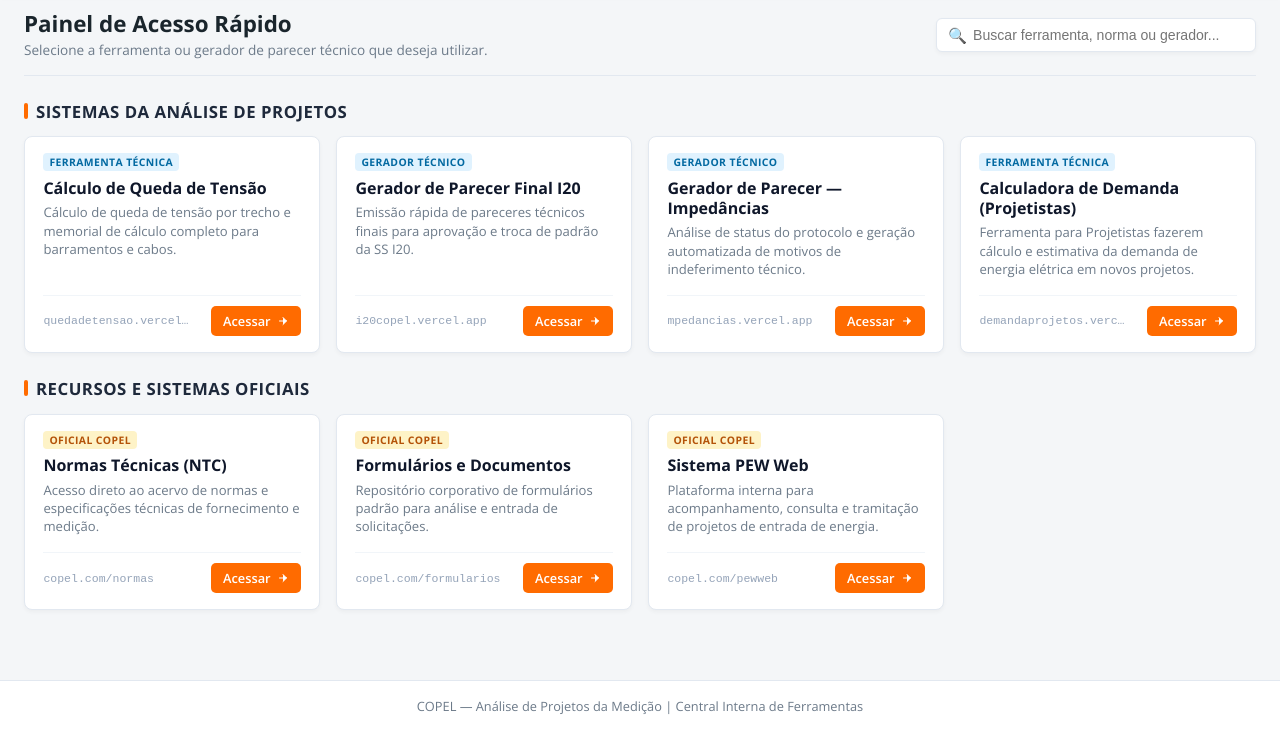
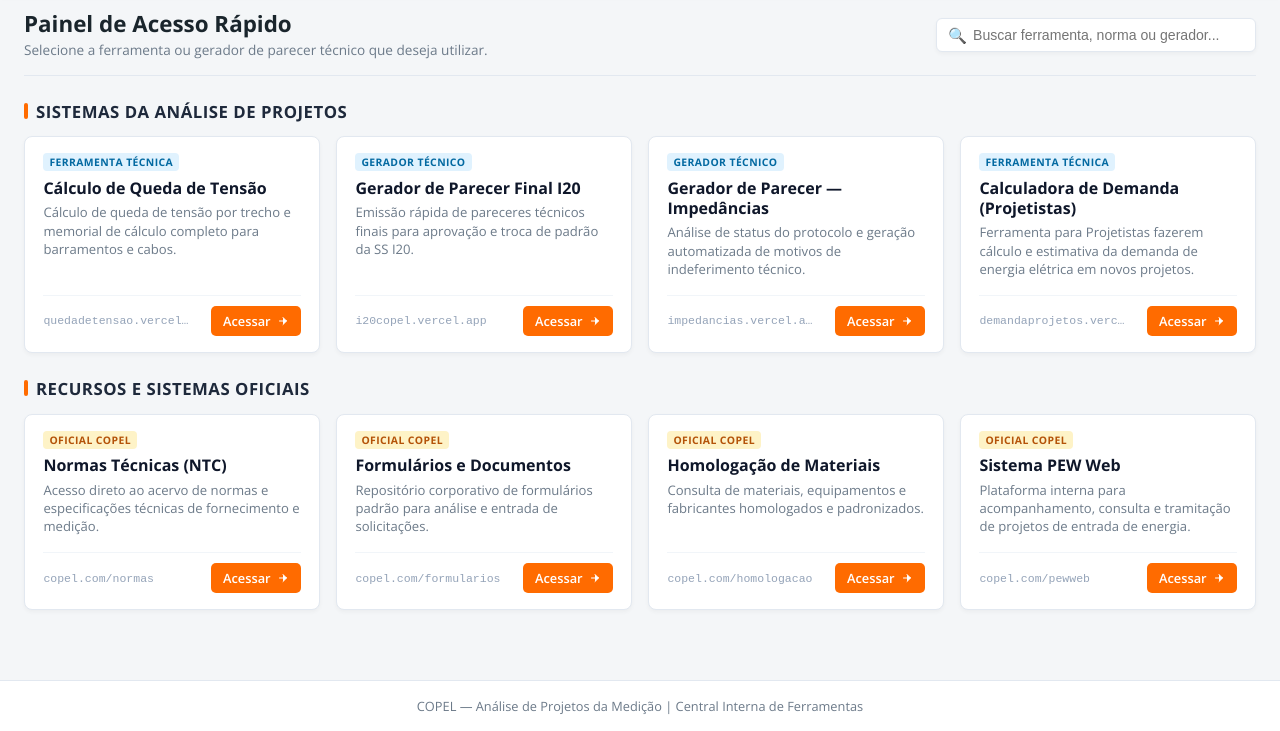
Before and after one commit to JEduDias/ProjetosCopel, a plain HTML site: page index.html in a window 1280 px wide. Shown: the part 69-800 px from the top of the page. Drawn offline with nearby package versions, Linux system fonts and the light colour scheme.

Commit message:
Update index.html

```diff
--- a/index.html
+++ b/index.html
@@ -423,8 +423,8 @@
                         <p class="app-desc">Análise de status do protocolo e geração automatizada de motivos de indeferimento técnico.</p>
                     </div>
                     <div class="app-footer">
-                        <span class="app-url">mpedancias.vercel.app</span>
-                        <a href="https://mpedancias.vercel.app" target="_blank" class="app-link">
+                        <span class="app-url">impedancias.vercel.app</span>
+                        <a href="https://impedancias.vercel.app" target="_blank" class="app-link">
                             Acessar
                             <svg class="icon-arrow" viewBox="0 0 24 24"><path d="M5 12h14M12 5l7 7-7 7" stroke="currentColor" stroke-width="2" stroke-linecap="round" stroke-linejoin="round"/></svg>
                         </a>
@@ -496,6 +496,24 @@
                     </div>
                 </div>
 
+                <!-- Homologação de Materiais -->
+                <div class="app-card" data-keywords="homologacao materiais equipamentos padronizacao copel">
+                    <div>
+                        <div class="app-header">
+                            <span class="app-tag tag-official">Oficial COPEL</span>
+                        </div>
+                        <h3 class="app-title">Homologação de Materiais</h3>
+                        <p class="app-desc">Consulta de materiais, equipamentos e fabricantes homologados e padronizados.</p>
+                    </div>
+                    <div class="app-footer">
+                        <span class="app-url">copel.com/homologacao</span>
+                        <a href="https://www.copel.com/homologacao" target="_blank" class="app-link">
+                            Acessar
+                            <svg class="icon-arrow" viewBox="0 0 24 24"><path d="M5 12h14M12 5l7 7-7 7" stroke="currentColor" stroke-width="2" stroke-linecap="round" stroke-linejoin="round"/></svg>
+                        </a>
+                    </div>
+                </div>
+
                 <!-- Sistema PEW Web -->
                 <div class="app-card" data-keywords="pew web projetos sistema consulta copel">
                     <div>
```
